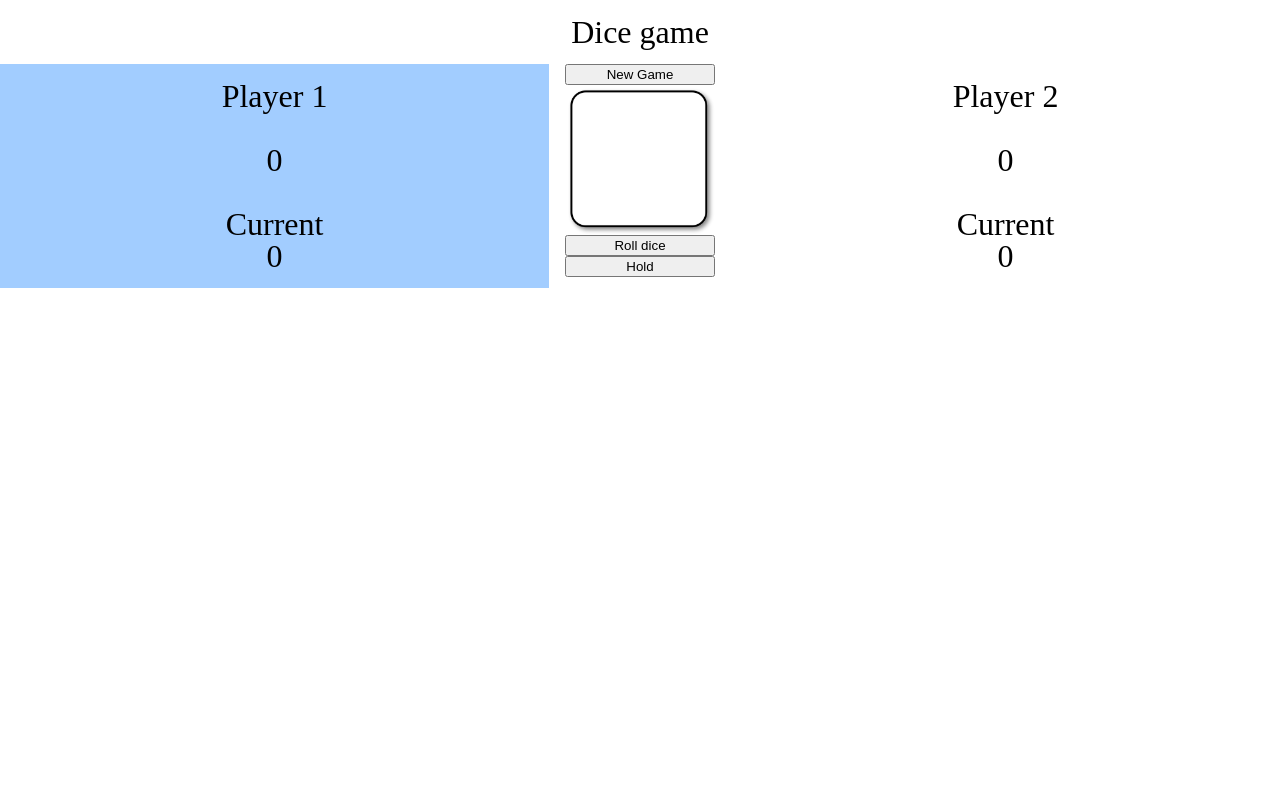
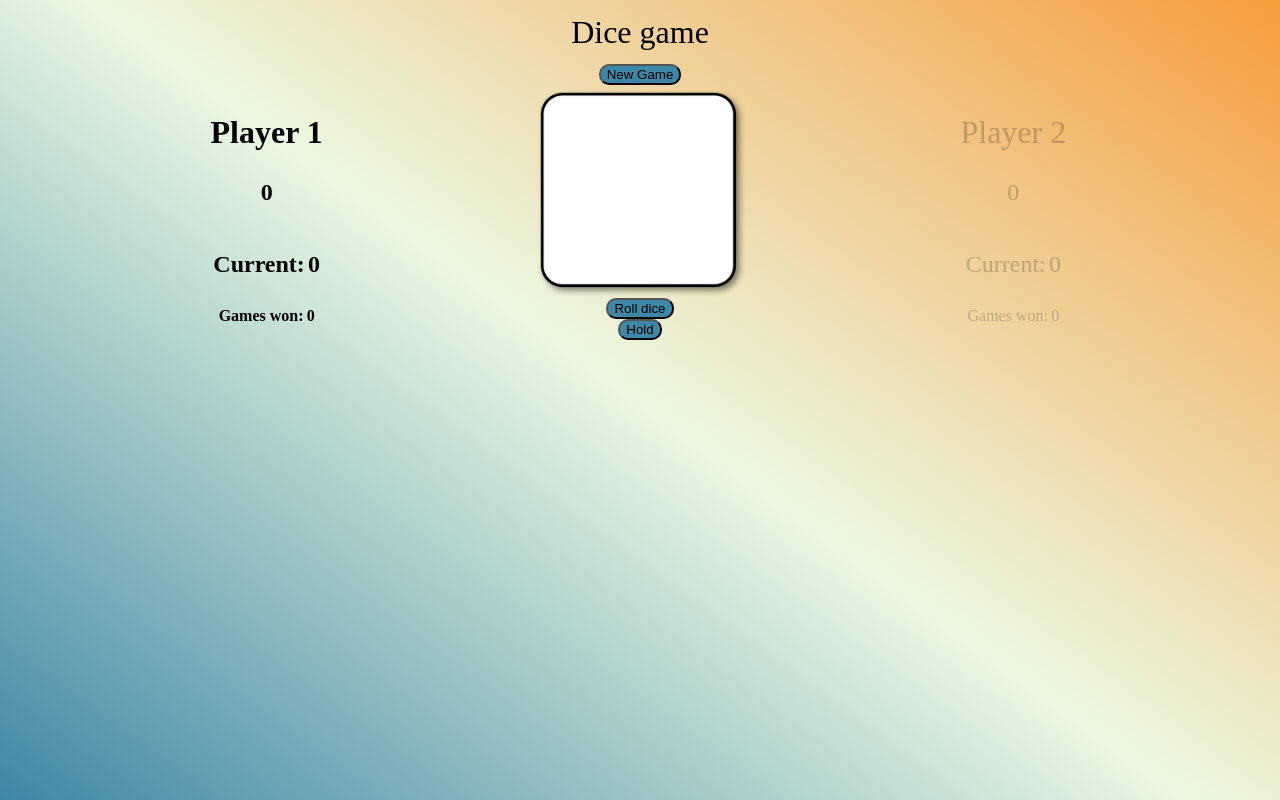
Before and after one commit to Popov505/Ivan_Delville_Eval_02, a plain HTML site: page index.html in a window 1280 px wide. Both pictures are taken after a click on the button "New Game". Drawn offline with Linux system fonts and the light colour scheme.

Commit message:
Styles and display updated: grid added. Games won counter added.

```diff
--- a/Sources/script.js
+++ b/Sources/script.js
@@ -1,83 +1,123 @@
-//2 joueurs
+//Player class declaration
 class Player {
-  //Déclaration des propriétés
+  //Properties declaration
   name;
   scoreRound;
   scoreGlobal;
-  //Définition du constructeur
+  gameWon;
+  //constructor definition
   constructor(name) {
     this.name = name;
     this.scoreRound = 0;
     this.scoreGlobal = 0;
+    this.gameWon = 0;
   }
 }
 const player1 = new Player("player1");
 const player2 = new Player("player2");
 
-//Créer une nouvelle partie
+//Game class declaration
 class DiceGame {
-  //Déclaration des propriétés
+  //Properties declaration
   gameTurn;
   gameWinner;
   activePlayer;
-  //Déclaration du constructeur
+  inactivePlayer;
+  //Constructor definition
   constructor() {
     this.gameTurn = 0;
-    this.gameWinner = "";
+    this.gameWinner = undefined;
     this.activePlayer = undefined;
+    this.inactivePlayer = undefined;
   }
 }
 const currentGame = new DiceGame();
 
-//Dés
+//Variables declaration
+//Dice
 let dice = 0;
 const diceTab =['./Images/dice_0.webp', './Images/dice_1.webp', './Images/dice_2.webp', './Images/dice_3.webp', './Images/dice_4.webp', './Images/dice_5.webp', './Images/dice_6.webp'];
 let diceDOM = document.getElementById('dice');
 diceDOM.setAttribute('src', diceTab[0]);
+//DOM: Round score
+let player1ScoreRoundDOM = document.getElementById('player1ScoreRound');
+let player2ScoreRoundDOM = document.getElementById('player2ScoreRound');
+//DOM: Global score
+let player1ScoreGlobalDOM = document.getElementById('player1ScoreGlobal');
+let player2ScoreGlobalDOM = document.getElementById('player2ScoreGlobal');
+//DOM: Game won
+let player1GameWon = document.getElementById('player1GameWon');
+let player2GameWon = document.getElementById('player2GameWon');
+//DOM: Classes (for the display)
+//Players 1 and 2
+let player1SectionDOM = document.getElementById('player1Section');
+let player2SectionDOM = document.getElementById('player2Section');
+//Buttons roll dice and hold
+let rollDiceButtonDOM = document.getElementById('rollDiceButton');
+let holdButtonDOM = document.getElementById('holdButton');
 
-//Lancer une nouvelle partie
+//Launch new game
 document.getElementById('newGameButton').addEventListener('click', () => {
   currentGame.activePlayer = player1;
-  //Ré-initialise les variables
+  currentGame.inactivePlayer = player2;
+  //Reset the Round score
+  player1.scoreRound = 0;
+  player2.scoreRound = 0;
+  player1ScoreRoundDOM.innerHTML = 0;
+  player2ScoreRoundDOM.innerHTML = 0;
+  //Reset the Global score
+  player1.scoreGlobal = 0;
+  player2.scoreGlobal = 0;
+  player1ScoreGlobalDOM.innerHTML = 0;
+  player2ScoreGlobalDOM.innerHTML = 0;
+  //Reset the dice
   dice = 0;
-  player1.scoreGlobal = 0;
-  player1.scoreRound = 0;
-  player2.scoreGlobal = 0;
-  player2.scoreRound = 0;
-  //Affichage des variables
   diceDOM.setAttribute('src', diceTab[dice]);
-  document.getElementById('player1ScoreRound').innerHTML = 0;
-  document.getElementById('player1ScoreGlobal').innerHTML = 0;
-  document.getElementById('player2ScoreRound').innerHTML = 0;
-  document.getElementById('player2ScoreGlobal').innerHTML = 0;
-  //Ré-initialise les classes
-  document.getElementById('player1Section').classList.remove('activePlayer');
-  document.getElementById('player2Section').classList.remove('activePlayer');
-  document.getElementById('player1Section').classList.remove('winnerPlayer');
-  document.getElementById('player2Section').classList.remove('winnerPlayer');
-  document.getElementById('player1Section').classList.add('activePlayer');
+  //Reset the classes (for the display)
+  //Reset the class for the active and the inactive players
+  player1SectionDOM.classList.remove('activePlayer');
+  player2SectionDOM.classList.remove('activePlayer');
+  player1SectionDOM.classList.remove('inactivePlayer');
+  player2SectionDOM.classList.remove('inactivePlayer');
+  //Reset the class for the winner player
+  player1SectionDOM.classList.remove('winnerPlayer');
+  player2SectionDOM.classList.remove('winnerPlayer');
+  //Reset the class for the invisible part to allow the game
   diceDOM.classList.remove('invisible');
-  document.getElementById('newDiceLaunchButton').classList.remove('invisible');
-  document.getElementById('holdButton').classList.remove('invisible');
+  rollDiceButtonDOM.classList.remove('invisible');
+  holdButtonDOM.classList.remove('invisible');
+  //Set player 1 as the active player and player 2 as the inactive player
+  player1SectionDOM.classList.add('activePlayer');
+  player2SectionDOM.classList.add('inactivePlayer');
 });
 
 
-//Lancer le dé
-document.getElementById('newDiceLaunchButton').addEventListener('click', () => {
-  dice = Math.ceil(Math.random() * 6);
-  diceDOM.setAttribute('src', diceTab[dice]);
-
+//Roll the dice
+rollDiceButtonDOM.addEventListener('click', () => {
+  //Roll the dice x times to simulate animation on the screen
+  let diceAnimationVariable = Math.ceil(Math.random() * 12);
+  for (let i = 1; i <= diceAnimationVariable; i++) {
+    dice = Math.ceil(Math.random() * 6);
+    diceDOM.setAttribute('src', diceTab[dice]);
+    //wait
+  }
+  //Examine the result of the dice roll
   if(dice === 1) {
+    //Round score is lost and active player changes
     //wait(2000).then(() => {
+    //Round score is lost
     currentGame.activePlayer.scoreRound = 0;
     document.getElementById(currentGame.activePlayer.name + 'ScoreRound').innerHTML = 0;
     alert(`Le dés vaut : ${dice}. Changement de joueur`)
+    //Reset of the dice
     dice = 0;
     diceDOM.setAttribute('src', diceTab[dice]);
+    //Change of the active player
     activePlayerChange();
     //})
   }
   else {
+    //Round score is increased and the game continue for the active player
     currentGame.activePlayer.scoreRound += dice;
     document.getElementById(currentGame.activePlayer.name + 'ScoreRound').innerHTML = currentGame.activePlayer.scoreRound;
   }
@@ -85,56 +125,63 @@ document.getElementById('newDiceLaunchButton').addEventListener('click', () => {
 });
 
 
-//Garder le score
+//Hold the score
 const holdButton = document.getElementById('holdButton');
 holdButton.addEventListener('click', () => {
-  //On ajoute le score du round au score global
+  //Add the round score to the global score of the active player
   currentGame.activePlayer.scoreGlobal += currentGame.activePlayer.scoreRound;
   document.getElementById(currentGame.activePlayer.name + 'ScoreGlobal').innerHTML = currentGame.activePlayer.scoreGlobal;
   currentGame.activePlayer.scoreRound = 0;
   document.getElementById(currentGame.activePlayer.name + 'ScoreRound').innerHTML = 0;
-  dice = '?';
-  diceDOM.innerHTML = '?';
+  //Reset of the dice
+  dice = 0;
+  diceDOM.setAttribute('src', diceTab[dice]);
   if (currentGame.activePlayer.scoreGlobal > 99) {
-    //Fin du jeu
+    //end of the game
     endgame();
   }
   else {
-    //On change de joueur
+    //Change of player
     activePlayerChange();
   }
 });
 
 
-//Fonction de changement de joueur actif
+//Function to change the active player
 function activePlayerChange() {
   if(currentGame.activePlayer == player1) {
     currentGame.activePlayer = player2;
-    document.getElementById('player1Section').classList.remove('activePlayer');
-    document.getElementById('player2Section').classList.add('activePlayer');
+    currentGame.inactivePlayer = player1;
+    player1SectionDOM.classList.replace('activePlayer', 'inactivePlayer');
+    player2SectionDOM.classList.replace('inactivePlayer', 'activePlayer');
 
   }
   else {
     currentGame.activePlayer = player1;
-    document.getElementById('player2Section').classList.remove('activePlayer');
-    document.getElementById('player1Section').classList.add('activePlayer');
+    currentGame.inactivePlayer = player2;
+    player2SectionDOM.classList.replace('activePlayer', 'inactivePlayer');
+    player1SectionDOM.classList.replace('inactivePlayer', 'activePlayer');
   }
 }
 
-//Fin du jeu
+//Function to end the game
 function endgame() {
-  /*
-  document.getElementById('player1Section').classList.remove('activePlayer');
-  document.getElementById('player2Section').classList.remove('activePlayer');
-  */
+  //Disable the game to continue
   diceDOM.classList.add('invisible');
-  document.getElementById('newDiceLaunchButton').classList.add('invisible');
-  document.getElementById('holdButton').classList.add('invisible');
-  document.getElementById(currentGame.activePlayer.name + 'Section').classList.add('winnerPlayer')
+  rollDiceButtonDOM.classList.add('invisible');
+  holdButtonDOM.classList.add('invisible');
+  //Hide the label current game
   document.getElementById(currentGame.activePlayer.name + 'ScoreRoundLabel').classList.add('invisible');
+  //Writte WINNER instead of the round score
   document.getElementById(currentGame.activePlayer.name + 'ScoreRound').innerHTML = 'WINNER';
+  //Highlight the winner player
+  document.getElementById(currentGame.activePlayer.name + 'Section').classList.add('winnerPlayer');
+  //Update the winner player game won counter
+  currentGame.activePlayer.gameWon++;
+  document.getElementById(currentGame.activePlayer.name + 'GameWon').innerHTML = currentGame.activePlayer.gameWon;
 }
 
+//Function to waste time (*** to complete)
 function wait(time) {
   return new Promise(resolve => setTimeout(resolve, time));
 }
--- a/Sources/style.css
+++ b/Sources/style.css
@@ -1,11 +1,7 @@
-/*Reset des styles*/
+/*Start : Reset*/
 
-html, body, div, span, applet, object, iframe, h1, h2, h3, h4, h5, h6, p, blockquote, pre,
-a, abbr, acronym, address, big, cite, code, del, dfn, em, img, ins, kbd, q, s, samp,
-small, strike, strong, sub, sup, tt, var, b, u, i, center, dl, dt, dd, ol, ul, li,
-fieldset, form, label, legend, table, caption, tbody, tfoot, thead, tr, th, td,
-article, aside, canvas, details, embed, figure, figcaption, footer, header, hgroup,
-menu, nav, output, ruby, section, summary, time, mark, audio, video {
+html, body, div, h1, h2, h3, h4, h5, h6, p, a, img, label,
+article, canvas, footer, header, section {
 	margin: 0;
 	padding: 0;
 	border: 0;
@@ -16,93 +12,94 @@ menu, nav, output, ruby, section, summary, time, mark, audio, video {
 */
 /* HTML5 display-role reset for older browsers */
 
-article, aside, details, figcaption, figure,
-footer, header, hgroup, menu, nav, section {
+article, footer, header, section {
 	display: block;
 }
 body {
 	line-height: 1;
 }
-ol, ul {
-	list-style: none;
-}
-blockquote, q {
-	quotes: none;
-}
-blockquote:before, blockquote:after,
-q:before, q:after {
-	content: '';
-	content: none;
-}
-table {
-	border-collapse: collapse;
-	border-spacing: 0;
+/*End: Reset
+
+/*Start: Static styles*/
+html {
+	text-align: center;
+	min-height: 100%;
+	background: linear-gradient(0.1turn, #3f87a6, #ebf8e1, #f69d3c);
 }
 
-/* Styles*/
-body {
-	text-align: center;
-	/*border: 1px red solid;*/
-	min-height: 100%;
+#mainContent {
+	display: grid;
+	grid-template-columns: repeat(12, 1fr);
+	grid-template-rows: repeat(6, auto);
 }
 
-#pageTitle {
+#player1Section {
+	grid-column: 1 / 6;
+	grid-row: 2 / 7;
+}
+
+#player2Section {
+	grid-column: 8 / 13;
+	grid-row: 2 / 7;
+}
+
+#sectionButtons {
+	grid-column: 6 / 8;
+	grid-row: 1 / 7;
+	display: flex;
+	flex-direction: column;
+	align-items: center;
+}
+
+#newGameButton, #rollDiceButton, #holdButton {
+	width: fit-content;
+	background-color: #3f87a6;
+	border-radius: 10px;
+}
+
+#dice {
+	width: 100%;
+}
+
+#player1GameWonDiv, #player2GameWonDiv, #player1ScoreRoundDiv, #player2ScoreRoundDiv {
+	display: flex;
+	flex-direction: row;
+	justify-content: center;
+	margin: 1rem;
+}
+
+#player1GameWon, #player2GameWon, #player1ScoreRound, #player2ScoreRound {
+	margin-left: 0.2rem;
+}
+
+#pageTitle, #player1, #player2 {
 	font-size: xx-large;
-	/*border: 1px red solid;*/
 	padding: 1rem;
 }
 
-#player1, #player2, #player1ScoreGlobal, #player2ScoreGlobal, #player1ScoreRoundDiv,
+#player1ScoreGlobal, #player2ScoreGlobal, #player1ScoreRoundDiv,
 #player2ScoreRoundDiv {
-	font-size: xx-large;
-	/*border: 1px blue solid;*/
+	font-size: x-large;
 	padding: 1rem
 }
 
-#mainContent {
-	display: flex;
-	flex: 1;
-	height: auto;
-	gap: 1rem;
-	/*border: 1px red solid;*/
+/*End: Static styles*/
+
+/*Start: Dynamic styles*/
+.activePlayer {
+	font-weight: 800;
 }
 
-#player1Section, #player2Section {
-	display: flex;
-	flex-direction: column;
-	flex: 4;
-	/*border: 1px red solid;*/
-	align-items: center;
-	justify-content: center;
-}
-
-#sectionButtons {
-	display: flex;
-	flex-direction: column;
-	flex: 1;
-	/*border: 1px red solid;*/
-}
-
-#player1ScoreGlobal, #player2ScoreGlobal, #dice {
-	width: auto;
-	height: auto;
-	/*border: 1px blue solid;*/
-	text-align: center;
-	vertical-align: middle;
-}
-
-#dice {
-	width: 150px;
-}
-
-.activePlayer {
-	background-color: rgba(124, 185, 255, 0.705);
+.inactivePlayer {
+	opacity: 0.2;
 }
 
 .invisible {
 	visibility: hidden;
 }
+/*End: Dynamic styles*/
 
+/*Start: Animations*/
 .winnerPlayer  {
 	animation-duration: .8s;
 	animation-name: twinkle;
@@ -115,3 +112,4 @@ body {
  50%   {opacity:0; }
  100% { opacity:1; }
 }
+/*End: Animations*/
--- a/index.html
+++ b/index.html
@@ -7,26 +7,31 @@
   <link rel="stylesheet" href="./Sources/style.css" type="text/css">
   <script src="./Sources/script.js" defer></script>
 </head>
-<body>
-  <h1 id="pageTitle">Dice game</h1>
+<body id="container">
+  <header id="header">
+    <h1 id="pageTitle">Dice game</h1>
+  </header>
+
   <main id="mainContent">
-
     <!--Player 1-->
     <section id="player1Section" class="">
       <h2 id="player1">Player 1</h2>
       <h3 id="player1ScoreGlobal">0</h3>
       <div id="player1ScoreRoundDiv">
-        <label id="player1ScoreRoundLabel" for="player1ScoreRound">Current</label>
+        <label id="player1ScoreRoundLabel" for="player1ScoreRound">Current: </label>
         <h3 id="player1ScoreRound">0</h3>
       </div>
-
+      <div id="player1GameWonDiv">
+        <label id="player1GameWonLabel" for="player1GameWon">Games won: </label>
+        <h3 id="player1GameWon">0</h3>
+      </div>
     </section>
 
     <!--Dice and buttons-->
     <section id="sectionButtons">
       <button id="newGameButton" type="button">New Game</button>
       <img id="dice" src="./Images/dice_0.svg" alt="Dice with no value" class="invisible">
-      <button id="newDiceLaunchButton" type="button" class="invisible">Roll dice</button>
+      <button id="rollDiceButton" type="button" class="invisible">Roll dice</button>
       <button id="holdButton" type="button" class="invisible">Hold</button>
     </section>
 
@@ -36,12 +41,14 @@
       <h2 id="player2">Player 2</h2>
       <h3 id="player2ScoreGlobal">0</h3>
       <div id="player2ScoreRoundDiv">
-        <label id="player2ScoreRoundLabel" for="player2ScoreRound">Current</label>
+        <label id="player2ScoreRoundLabel" for="player2ScoreRound">Current: </label>
         <h3 id="player2ScoreRound">0</h3>
+      </div>
+      <div id="player2GameWonDiv">
+        <label id="player2GameWonLabel" for="player2GameWon">Games won: </label>
+        <h3 id="player2GameWon">0</h3>
       </div>
     </section>
   </main>
-
-
 </body>
 </html>
```
